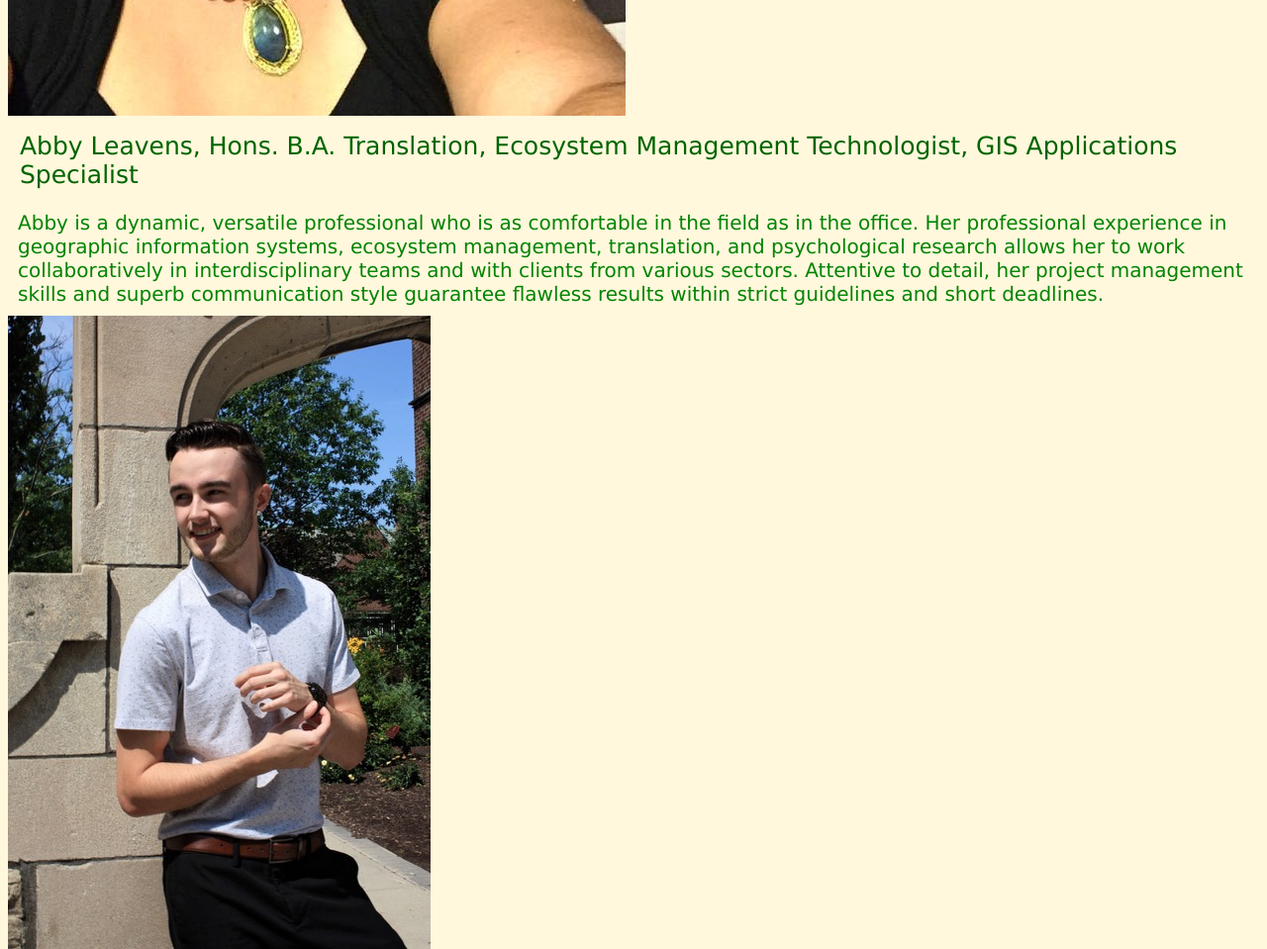
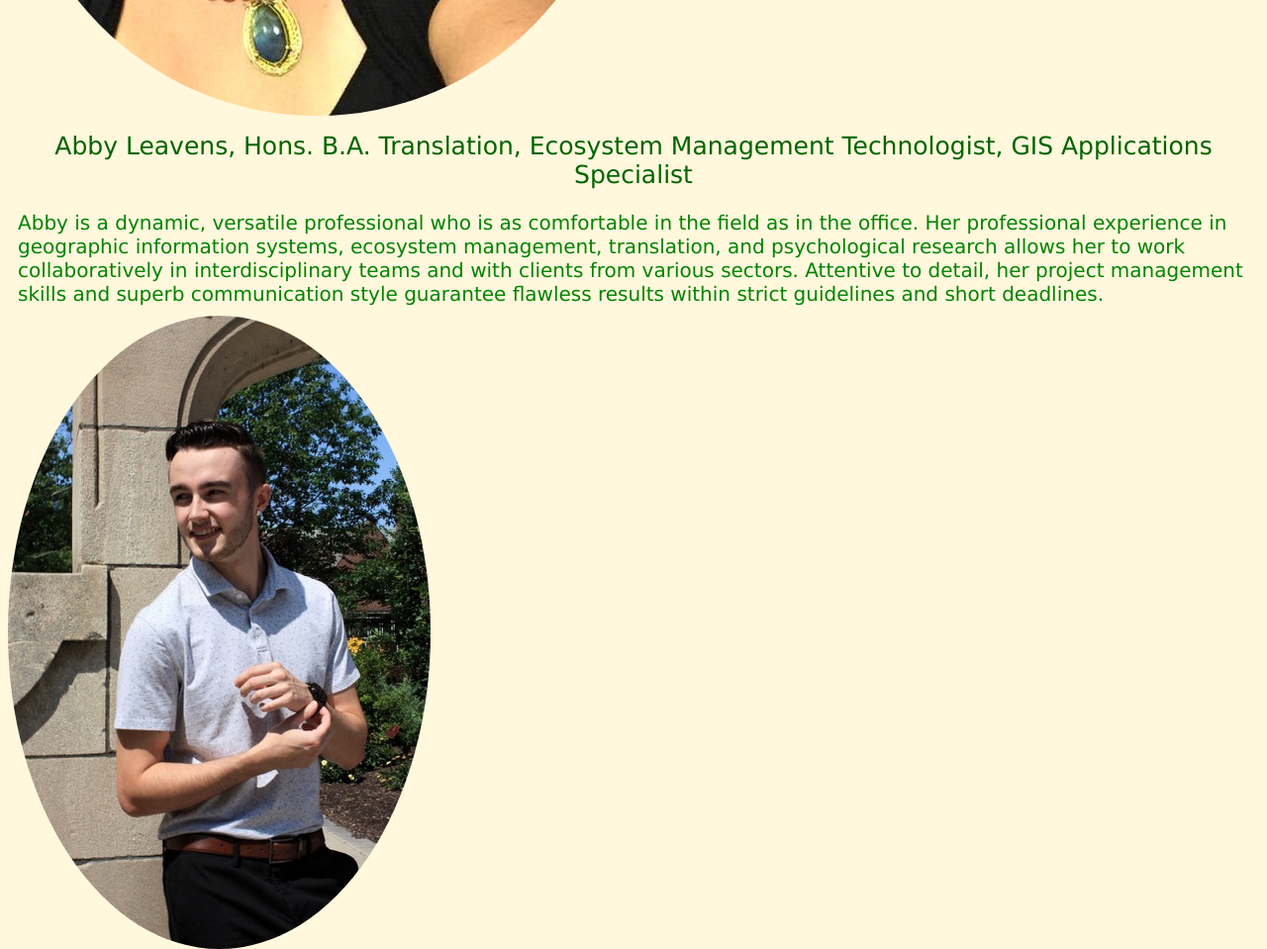
Before and after one commit to JustinBrassard88/a3web, a plain HTML site: page MeetTheTeam.html in a window 1280 px wide. Shown: the part 920-1879 px from the top of the page at 99% size. Drawn offline with Linux system fonts and the light colour scheme.

Commit message:
text cebter

```diff
--- a/css/a3web.css
+++ b/css/a3web.css
@@ -95,7 +95,9 @@ footer {
     padding-left: 60px;
 
   }
-
+img {
+  border-radius: 50%;
+}
 .Teamphoto {
 
   position: center;
@@ -105,6 +107,7 @@ footer {
   font-size: 25px;
   color: darkgreen;
   padding: 12px;
+  text-align: center;
 
 }
 
```
